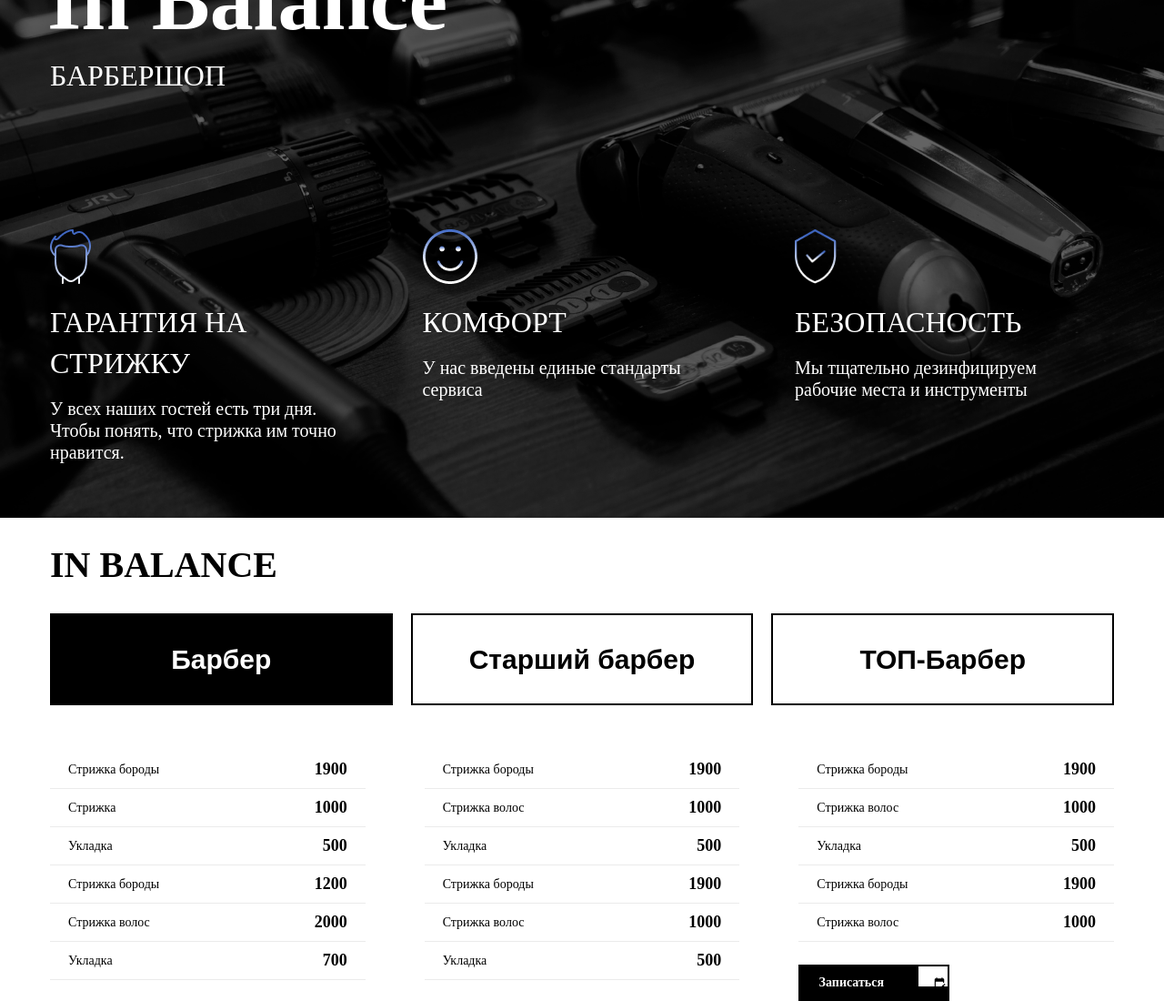
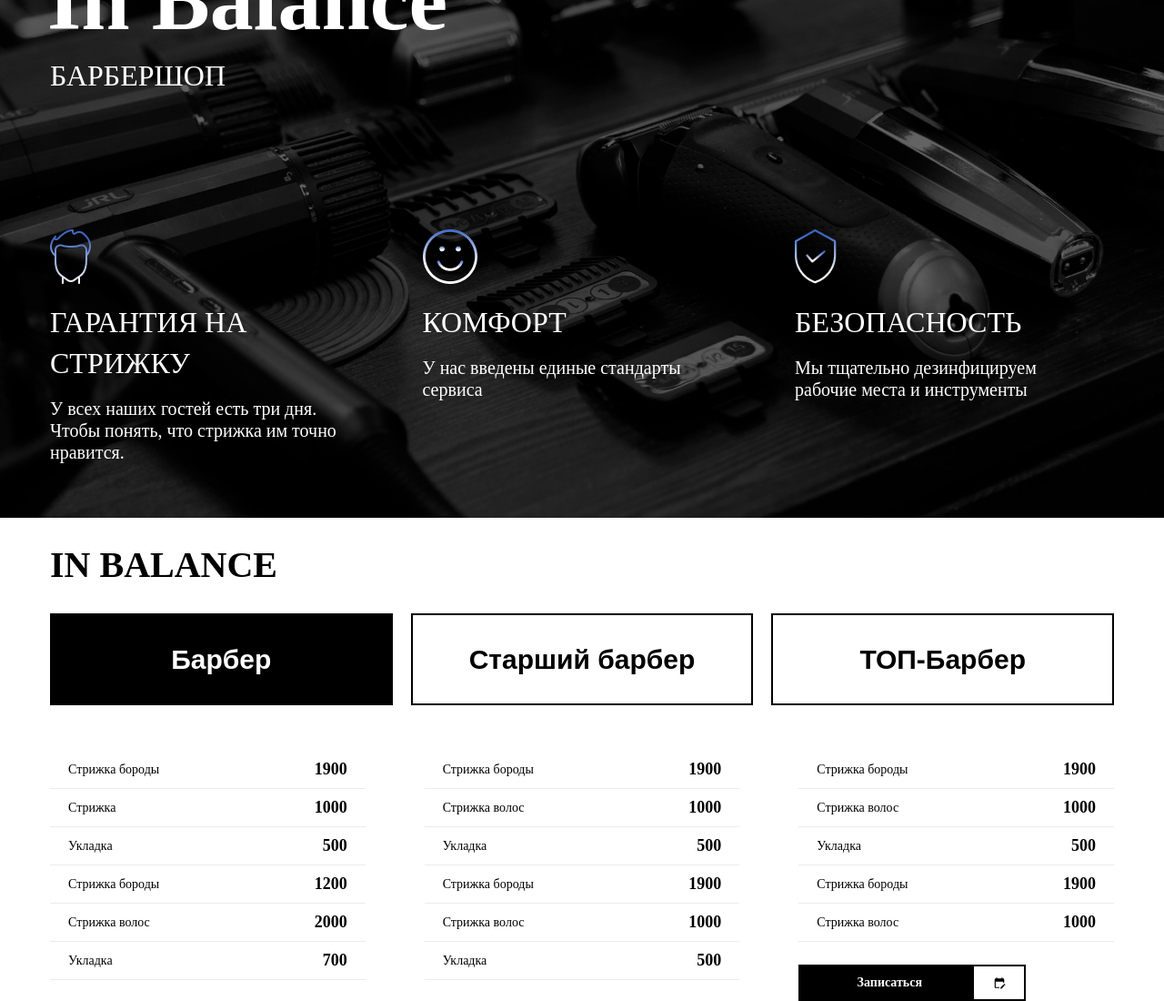
Before and after one commit to Ex1s9/Commerce-project, a React (Vite) app: page / in a window 1280 px wide. Shown: the part 236-1336 px from the top of the page at 91% size. Built offline with nearby package versions, Linux system fonts and the light colour scheme; a web font is replaced by a local one.

Commit message:
исправил кнопку прайс-лист

```diff
--- a/src/App.tsx
+++ b/src/App.tsx
@@ -1,5 +1,5 @@
 import Header from "./components/header/index.tsx";
-import PriceBlock from "./features/comp/PriceBlock";
+import PriceBlock from "./components/price-list/comp/PriceBlock.tsx";
 
 function App() {
   return (
--- a/src/features/comp/PriceBlock.tsx
+++ b/src/components/price-list/comp/PriceBlock.tsx
@@ -1,4 +1,4 @@
-import Price from "../price-list/price/price";
+import Price from "../price/price";
 import s from "./PriceBlock.module.scss";
 
 const PriceBlock = () => {
--- a/src/features/price-list/price/price.module.scss
+++ b/src/components/price-list/price/price.module.scss
@@ -31,7 +31,7 @@
          .column {
             width: 100%;
             & a {
-               width: 166px;
+               width: 250px;
                cursor: pointer;
             }
             .priceItem {
@@ -76,8 +76,8 @@
                   background-color: #fff;
                   color: #000;
                   border: 1px solid #fff;
-                  width: 23px;
-                  height: 46%;
+                  width: 55px;
+                  height: 100%;
                   right: 0;
                   top: 0;
                   position: absolute;
```
Also changed, not shown: src/components/price-list/comp/PriceBlock.module.scss (renamed from src/features/comp/PriceBlock.module.scss), src/components/price-list/price/price.tsx (renamed from src/features/price-list/price/price.tsx).
